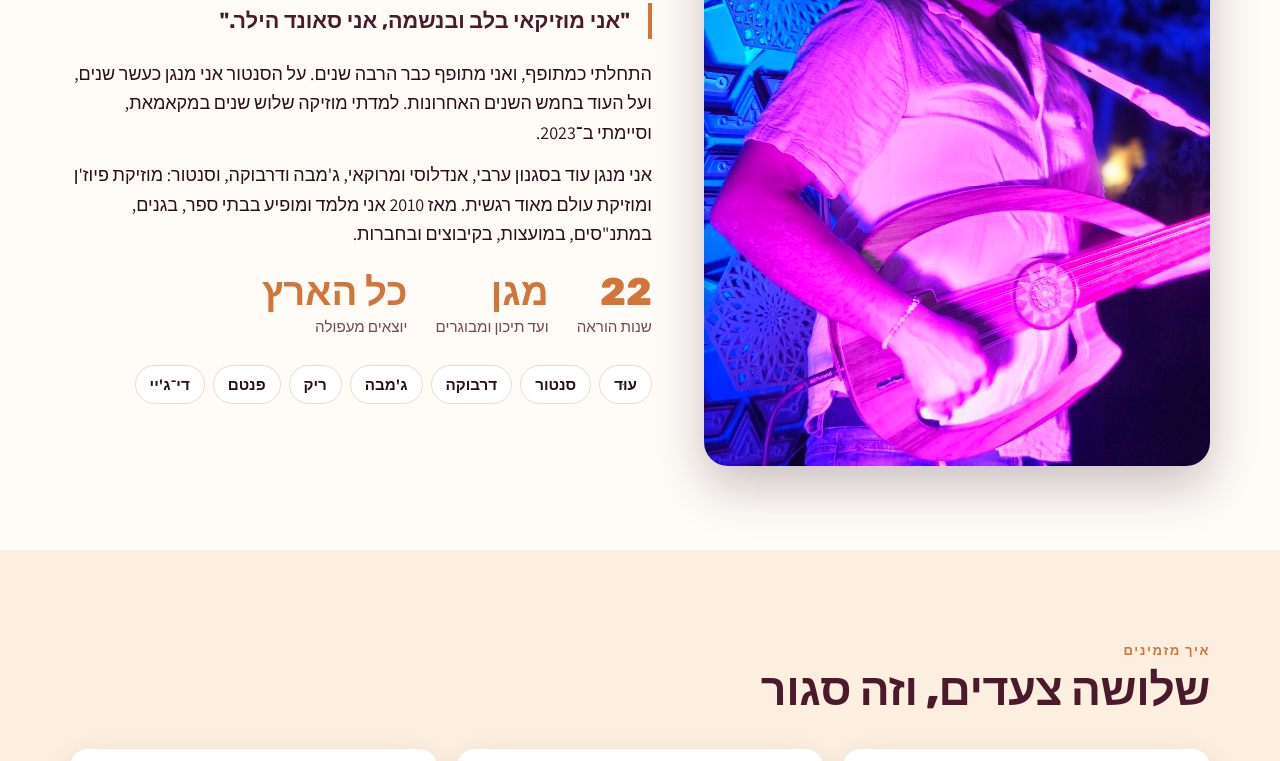
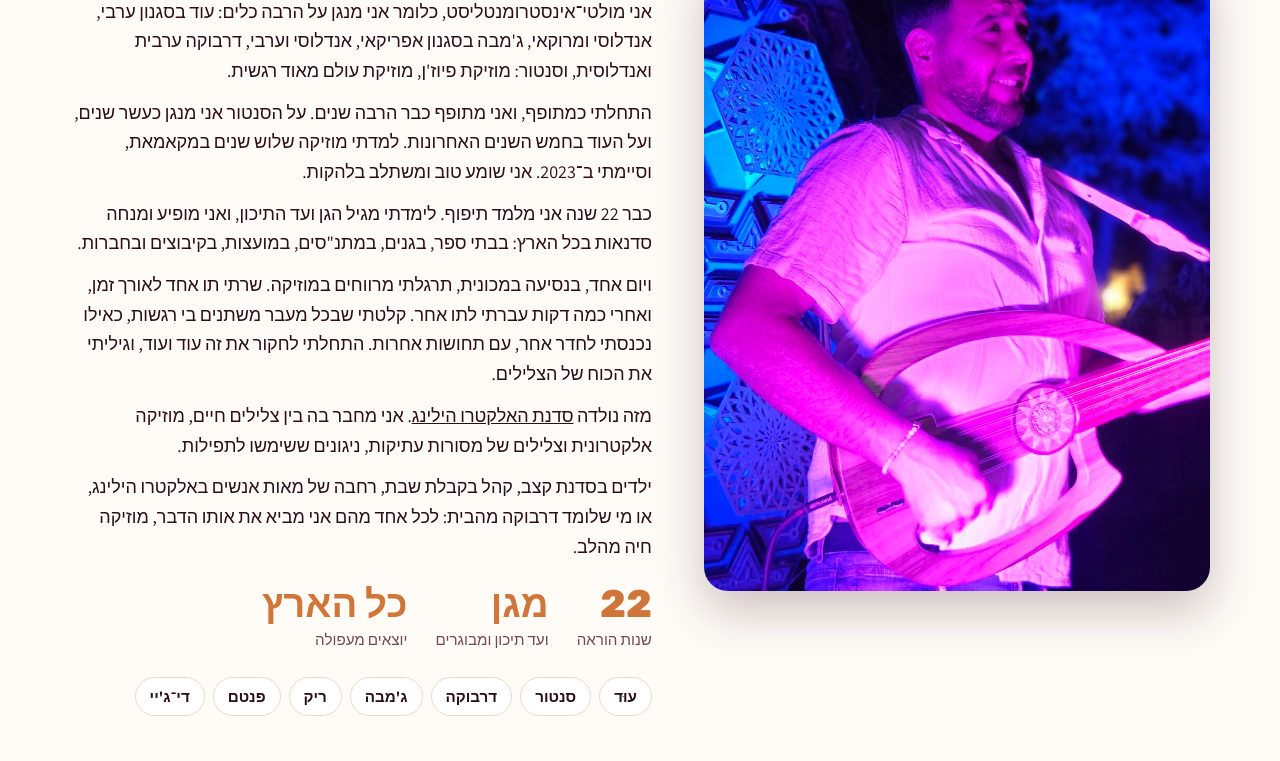
Before and after one commit to baruch305/baruchhazan-site, a plain HTML site: page index.html in a window 1280 px wide. Shown: the part 3679-4440 px from the top of the page. Drawn offline with Linux system fonts and the light colour scheme.

Commit message:
אתר: אודות חדש במילים של ברוך, מתוך 'הרקע של ברוך חזן – בלשונו' (24.11.2026)
Co-Authored-By: Claude Opus 5.5 <noreply@anthropic.com>
Claude-Session: https://claude.ai/code/session_01PuhqNXb7tXJFW7ANFbPr9S

```diff
--- a/index.html
+++ b/index.html
@@ -33,9 +33,13 @@
 <div class="hero-ctas" style="justify-content:flex-start;margin-top:18px"><a class="btn btn-primary" href="darbuka-course.html">לפרטי הקורס</a><a class="btn btn-wa" href="https://wa.me/972528508677?text=%D7%94%D7%99%D7%99%20%D7%91%D7%A8%D7%95%D7%9A%2C%20%D7%90%D7%A0%D7%99%20%D7%A8%D7%95%D7%A6%D7%94%20%D7%9C%D7%94%D7%A6%D7%98%D7%A8%D7%A3%20%D7%9C%D7%A7%D7%95%D7%A8%D7%A1%20%D7%94%D7%93%D7%A8%D7%91%D7%95%D7%A7%D7%94%20%D7%94%D7%9E%D7%A7%D7%95%D7%95%D7%9F" target="_blank" rel="noopener"><svg viewBox="0 0 24 24" fill="currentColor" aria-hidden="true"><path d="M17.5 14.4c-.3-.1-1.8-.9-2-1s-.5-.1-.7.1-.8 1-.9 1.2-.3.2-.6.1a8.2 8.2 0 0 1-4-3.5c-.3-.5.3-.5.9-1.6.1-.2 0-.4 0-.5l-.9-2.2c-.2-.6-.5-.5-.7-.5h-.6a1.2 1.2 0 0 0-.8.4 3.5 3.5 0 0 0-1.1 2.6 6 6 0 0 0 1.3 3.2 13.8 13.8 0 0 0 5.3 4.7c2 .8 2.8.9 3.8.7a3.2 3.2 0 0 0 2.1-1.5 2.6 2.6 0 0 0 .2-1.5c-.1-.1-.3-.2-.6-.3zM12 2a10 10 0 0 0-8.6 15.1L2 22l5-1.3A10 10 0 1 0 12 2zm0 18.2a8.2 8.2 0 0 1-4.2-1.1l-.3-.2-3 .8.8-2.9-.2-.3A8.2 8.2 0 1 1 12 20.2z"/></svg> להצטרפות</a></div></div>
 <div class="rv"><h3 style="font-size:1.4rem;margin-bottom:14px">שיטת 8 היכולות</h3><ol class="levels"><li>הדרבוקה נהיית חלק ממך</li><li>הצלילים הבסיסיים</li><li>המקצב הראשון</li><li>בלדי</li><li>מקסום ועיוב</li><li>מעברים</li><li>מילויים</li><li>מלווים שיר שלם</li></ol></div></div></section><section id="about"><div class="wrap about"><div class="about-img rv"><img src="img/baruch-stage.jpg" alt="ברוך חזן מנגן על עוד חשמלי על במה" loading="lazy" width="1600" height="1200"></div>
 <div class="rv"><span class="eyebrow">נעים להכיר</span><h2 style="font-size:clamp(2rem,4vw,2.8rem);margin-top:6px">ברוך חזן</h2>
-<blockquote>"אני מוזיקאי בלב ובנשמה, אני סאונד הילר."</blockquote>
-<p>התחלתי כמתופף, ואני מתופף כבר הרבה שנים. על הסנטור אני מנגן כעשר שנים, ועל העוד בחמש השנים האחרונות. למדתי מוזיקה שלוש שנים במקאמאת, וסיימתי ב־2023.</p>
-<p>אני מנגן עוד בסגנון ערבי, אנדלוסי ומרוקאי, ג'מבה ודרבוקה, וסנטור: מוזיקת פיוז'ן ומוזיקת עולם מאוד רגשית. מאז 2010 אני מלמד ומופיע בבתי ספר, בגנים, במתנ"סים, במועצות, בקיבוצים ובחברות.</p>
+<blockquote>"אני מוזיקאי בלב ובנשמה. אני מרפא בצלילים."</blockquote>
+<p>אני מולטי־אינסטרומנטליסט, כלומר אני מנגן על הרבה כלים: עוד בסגנון ערבי, אנדלוסי ומרוקאי, ג'מבה בסגנון אפריקאי, אנדלוסי וערבי, דרבוקה ערבית ואנדלוסית, וסנטור: מוזיקת פיוז'ן, מוזיקת עולם מאוד רגשית.</p>
+<p>התחלתי כמתופף, ואני מתופף כבר הרבה שנים. על הסנטור אני מנגן כעשר שנים, ועל העוד בחמש השנים האחרונות. למדתי מוזיקה שלוש שנים במקאמאת, וסיימתי ב־2023. אני שומע טוב ומשתלב בלהקות.</p>
+<p>כבר 22 שנה אני מלמד תיפוף. לימדתי מגיל הגן ועד התיכון, ואני מופיע ומנחה סדנאות בכל הארץ: בבתי ספר, בגנים, במתנ"סים, במועצות, בקיבוצים ובחברות.</p>
+<p>ויום אחד, בנסיעה במכונית, תרגלתי מרווחים במוזיקה. שרתי תו אחד לאורך זמן, ואחרי כמה דקות עברתי לתו אחר. קלטתי שבכל מעבר משתנים בי רגשות, כאילו נכנסתי לחדר אחר, עם תחושות אחרות. התחלתי לחקור את זה עוד ועוד, וגיליתי את הכוח של הצלילים.</p>
+<p>מזה נולדה <a href="electro-healing.html">סדנת האלקטרו הילינג</a>. אני מחבר בה בין צלילים חיים, מוזיקה אלקטרונית וצלילים של מסורות עתיקות, ניגונים ששימשו לתפילות.</p>
+<p>ילדים בסדנת קצב, קהל בקבלת שבת, רחבה של מאות אנשים באלקטרו הילינג, או מי שלומד דרבוקה מהבית: לכל אחד מהם אני מביא את אותו הדבר, מוזיקה חיה מהלב.</p>
 <div class="stats"><div><b>22</b><span>שנות הוראה</span></div><div><b>מגן</b><span>ועד תיכון ומבוגרים</span></div><div><b>כל הארץ</b><span>יוצאים מעפולה</span></div></div>
 <div class="inst"><span>עוּד</span><span>סנטור</span><span>דרבוקה</span><span>ג'מבה</span><span>ריק</span><span>פנטם</span><span>די־ג'יי</span></div></div></div></section><section class="alt"><div class="wrap"><div class="sec-head rv"><div><span class="eyebrow">איך מזמינים</span><h2>שלושה צעדים, וזה סגור</h2></div></div>
 <div class="steps rv"><div class="step"><h3>שולחים הודעה</h3><p>בוואטסאפ או בטופס: מה אתם מתכננים, מתי ואיפה.</p></div><div class="step"><h3>מקבלים הצעה</h3><p>ברוך חוזר אליכם עם הצעה שמתאימה לקהל ולמקום.</p></div><div class="step"><h3>מתופפים</h3><p>ברוך מגיע עם הכלים וההגברה. אתם רק נהנים.</p></div></div></div></section><section id="social"><div class="wrap"><div class="sec-head rv"><div><span class="eyebrow">מהרשתות</span><h2>ככה זה נשמע ונראה</h2><p>סרטונים אחרונים מהאינסטגרם ומהפייסבוק: סדנאות, אלקטרו הילינג, הופעות וקטעים מהקורס.</p></div></div>
```
